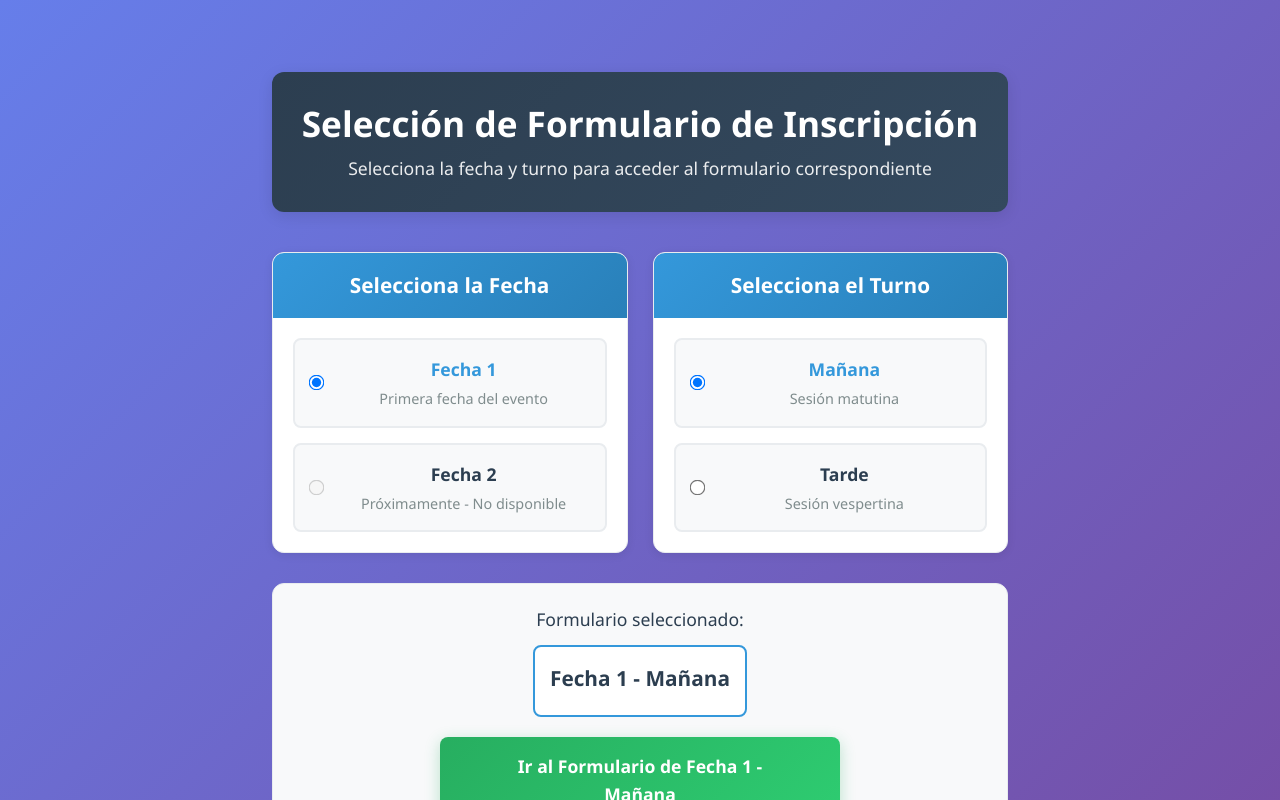
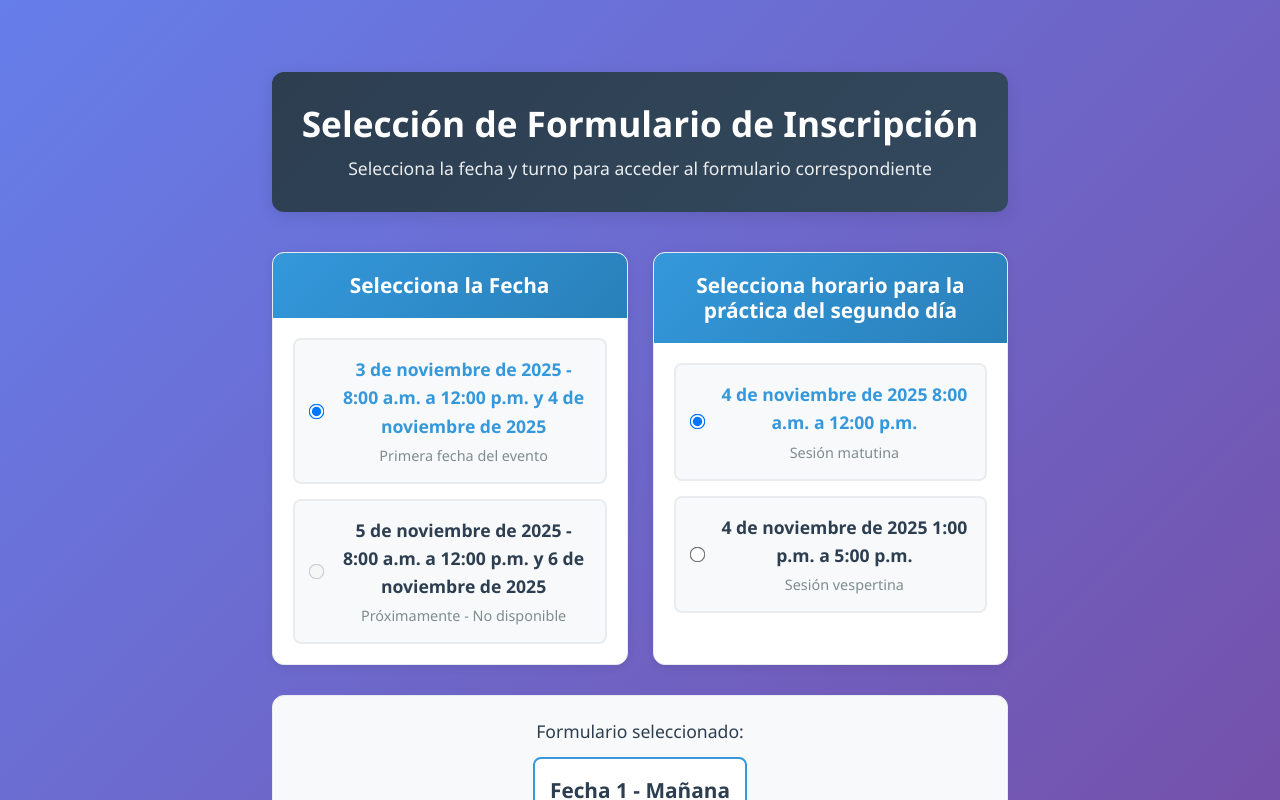
Before and after one commit to abvgeminiia-dot/RegistroLia2ABV, a React (Vite) app: page / in a window 1280 px wide. Shown: the top 800 px of the page. Built offline with nearby package versions, Linux system fonts and the light colour scheme; no server answers.

Commit message:
12 commit registroLiaABV

```diff
--- a/src/Component/FormABV1/FormABV2.jsx
+++ b/src/Component/FormABV1/FormABV2.jsx
@@ -325,7 +325,7 @@ const FormABV2 = () => {
                     <div className="logo-container"><img src={logoA} className="App-logo" alt="logo" /></div>
                     <h1>Asociación Bancaria de Venezuela</h1>
                     <h2>Formulario para Inscripción Agile Legal Project Management</h2>
-                    <h2>3 de noviembre de 2025 - 8:00 a.m. a 12:00 p.m. y 4 de noviembre de 2025 8:00 a.m. a 12:00 p.m. TURNO:MAÑANA</h2>
+                    <h2>3 de noviembre de 2025 - 8:00 a.m. a 12:30 p.m. y 4 de noviembre de 2025 8:00 a.m. a 12:00 p.m. TURNO:MAÑANA</h2>
                 </div>
                 <form onSubmit={handleSubmit} className="form-content">
                     <div className="section-card">
--- a/src/Component/FormABV1/FormABV4.jsx
+++ b/src/Component/FormABV1/FormABV4.jsx
@@ -297,7 +297,7 @@ const FormABV4 = () => {
                     <div className="logo-container"><img src={logoA} className="App-logo" alt="logo" /></div>
                     <h1>Asociación Bancaria de Venezuela</h1>
                     <h2>Formulario para Inscripción Agile Legal Project Management</h2>
-                    <h2>3 de noviembre de 2025 - 1:30 p.m. a 5:00 p.m. y 4 de noviembre de 2025 1:30 p.m. a 5:00 p.m. TURNO: TARDE</h2>
+                    <h2>3 de noviembre de 2025 - 8:00 p.m. a 12:30 p.m. y 4 de noviembre de 2025 1:00 p.m. a 5:00 p.m. TURNO: TARDE</h2>
                 </div>
                 <form onSubmit={handleSubmit} className="form-content">
                     <div className="section-card">
--- a/src/Component/Menu/Menu.jsx
+++ b/src/Component/Menu/Menu.jsx
@@ -54,7 +54,7 @@ function MenuFormularios() {
                 onChange={(e) => setSelectedDate(e.target.value)}
               />
               <div className="option-content">
-                <span className="option-title">Fecha 1</span>
+                <span className="option-title">3 de noviembre de 2025 - 8:00 a.m. a 12:00 p.m. y 4 de noviembre de 2025</span>
                 <span className="option-description">Primera fecha del evento</span>
               </div>
             </label>
@@ -69,7 +69,7 @@ function MenuFormularios() {
                 disabled
               />
               <div className="option-content">
-                <span className="option-title">Fecha 2</span>
+                <span className="option-title">5 de noviembre de 2025 - 8:00 a.m. a 12:00 p.m. y 6 de noviembre de 2025</span>
                 <span className="option-description">Próximamente - No disponible</span>
               </div>
             </label>
@@ -79,7 +79,7 @@ function MenuFormularios() {
         {/* Selección de Turno */}
         <div className="selection-card">
           <div className="card-header">
-            <h3>Selecciona el Turno</h3>
+            <h3>Selecciona horario para la práctica del segundo día</h3>
           </div>
           <div className="card-options">
             <label className="option-item">
@@ -91,7 +91,7 @@ function MenuFormularios() {
                 onChange={(e) => setSelectedShift(e.target.value)}
               />
               <div className="option-content">
-                <span className="option-title">Mañana</span>
+                <span className="option-title">4 de noviembre de 2025 8:00 a.m. a 12:00 p.m.</span>
                 <span className="option-description">Sesión matutina</span>
               </div>
             </label>
@@ -105,7 +105,7 @@ function MenuFormularios() {
                 onChange={(e) => setSelectedShift(e.target.value)}
               />
               <div className="option-content">
-                <span className="option-title">Tarde</span>
+                <span className="option-title">4 de noviembre de 2025 1:00 p.m. a 5:00 p.m.</span>
                 <span className="option-description">Sesión vespertina</span>
               </div>
             </label>
```
